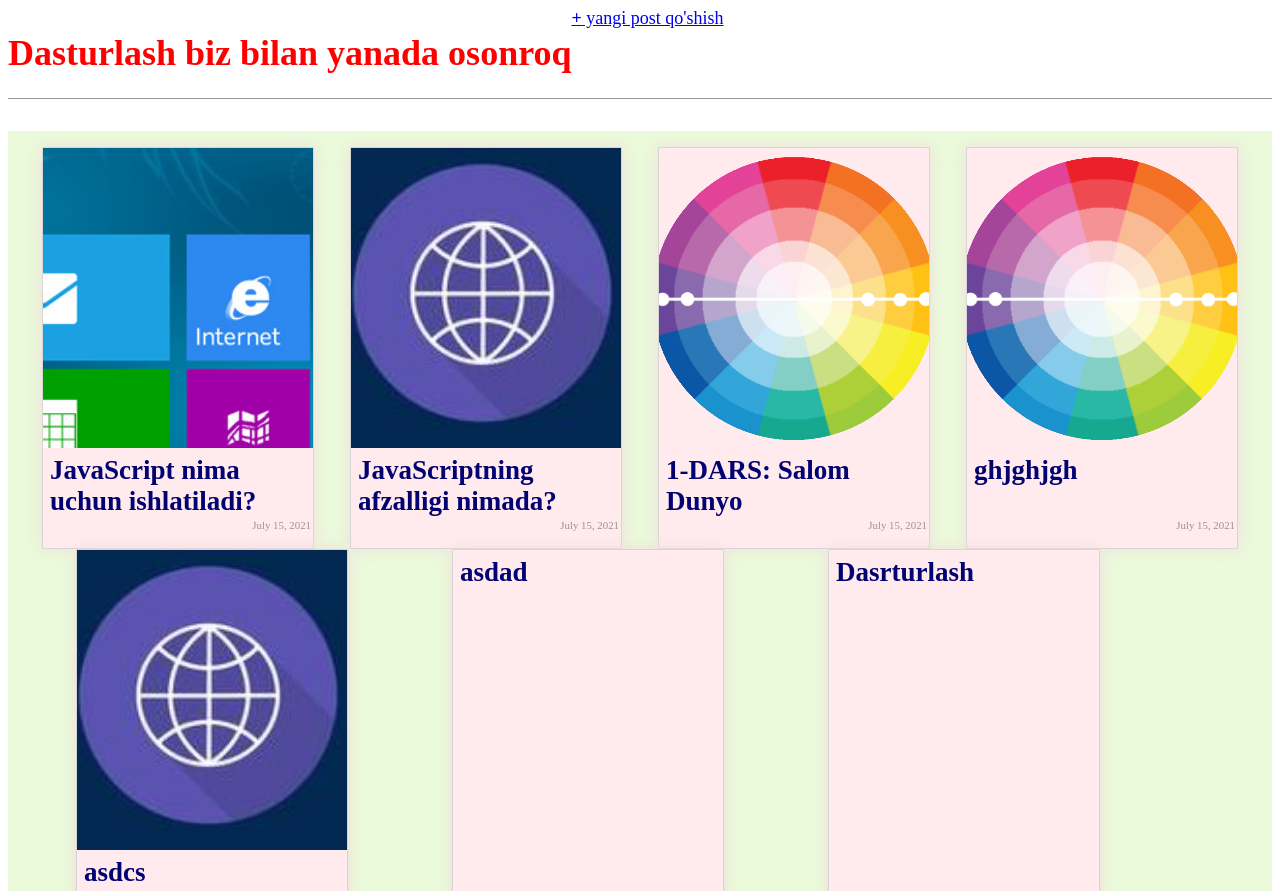
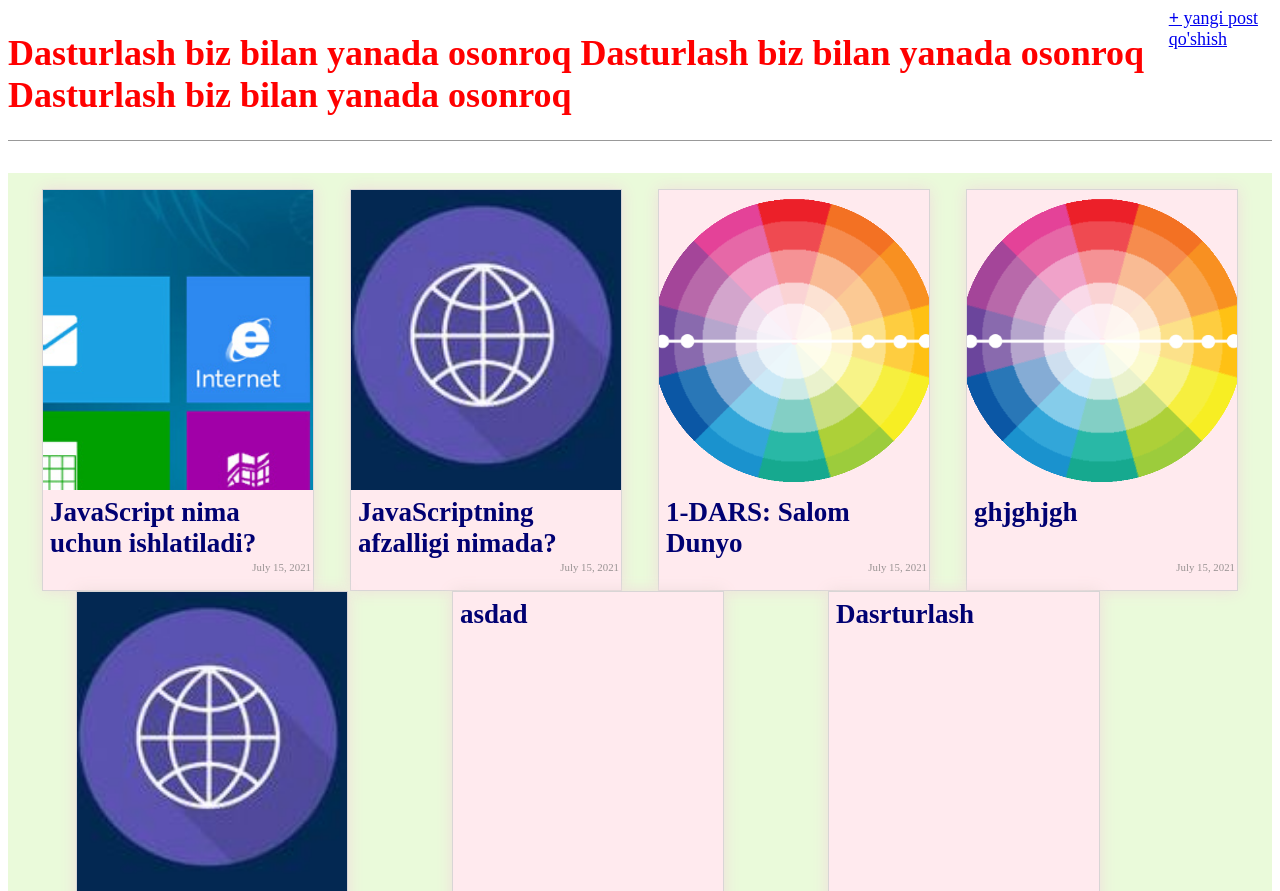
Before and after one commit to teshayevabbos/project, a Django app: page / in a window 1280 px wide. Shown: the top 891 px of the page. Run offline with Django 3.2, Linux system fonts and the light colour scheme; data comes from the database, SQL or seed files in the repository.

Commit message:
Update base.html

```diff
--- a/templates/base.html
+++ b/templates/base.html
@@ -13,6 +13,8 @@
        <div class="nav-left">
           <h1>
             <a href="{% url 'home' %}">Dasturlash biz bilan yanada osonroq</a>
+              <a href="{% url 'home' %}">Dasturlash biz bilan yanada osonroq</a>
+              <a href="{% url 'home' %}">Dasturlash biz bilan yanada osonroq</a>
         </h1>
        </div>
        <div class="nav-right">
```
